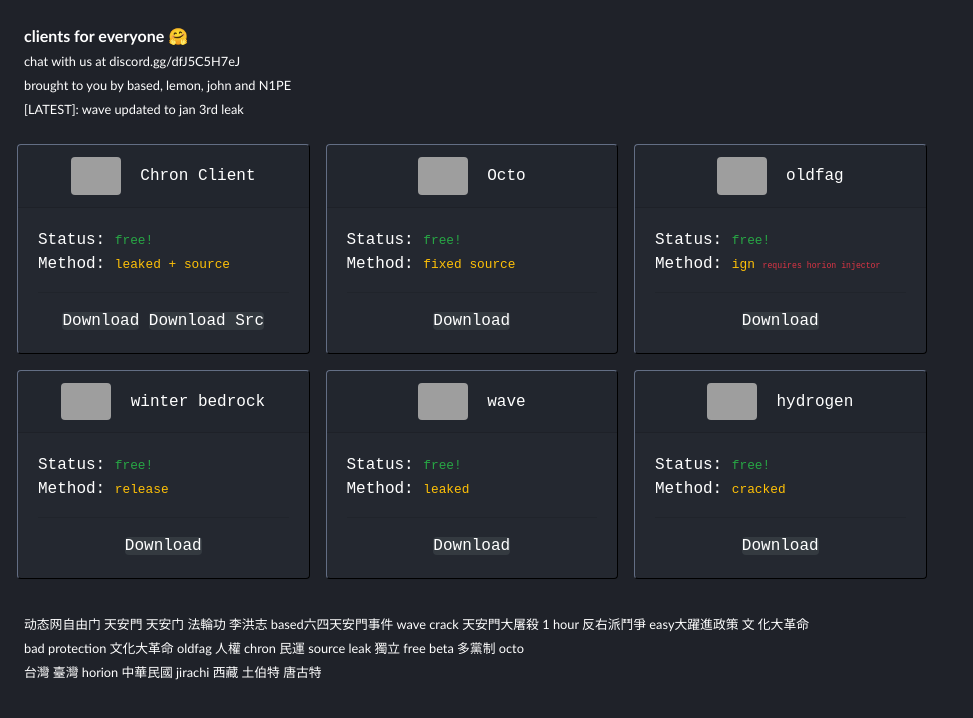
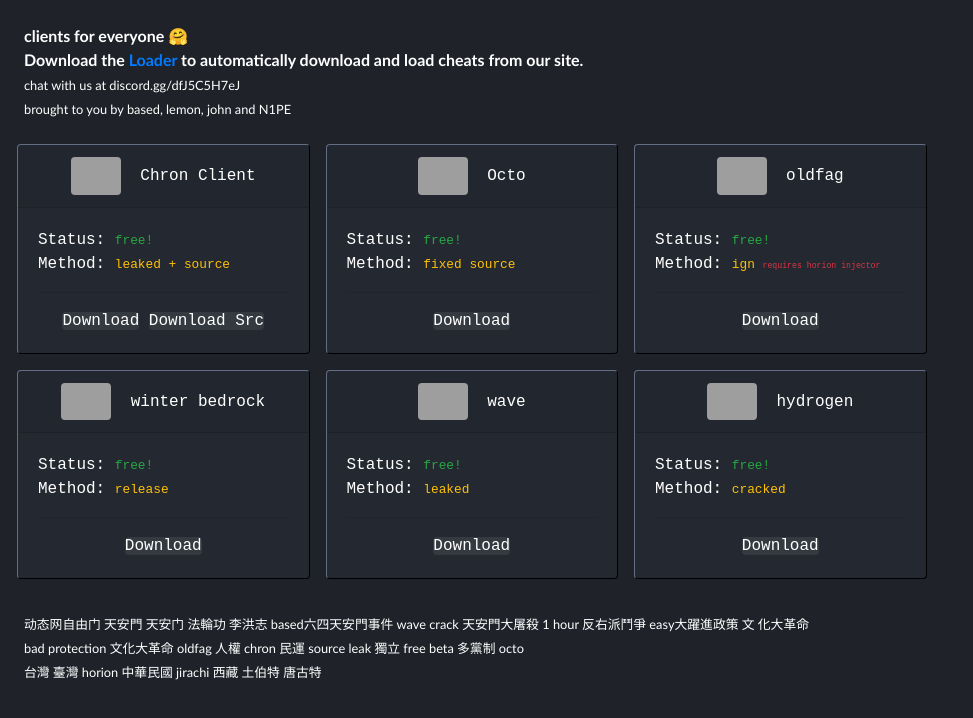
Before and after one commit to probablybased/site, a plain HTML site: page index.html in a window 1280 px wide. Shown: the whole page, without its empty margins (0-973 px from the left). Drawn offline with nearby package versions, Linux system fonts and the light colour scheme; grey boxes are pictures that could not be loaded.

Commit message:
add Loader advertisement to the site

```diff
--- a/index.html
+++ b/index.html
@@ -35,9 +35,10 @@ body {
 <div class="container p-0 m-4" >
 <div class="cf my-3">
 <b>clients for everyone 🤗</b><br>
+<b>Download the <a href="loader.zip">Loader</a> to automatically download and load cheats from our site.</b><br>
 <small>chat with us at discord.gg/dfJ5C5H7eJ</small><br>
-<small> brought to you by based, lemon, john and N1PE</small><br>
-<small> [LATEST]: wave updated to jan 3rd leak</small>
+<small>brought to you by based, lemon, john and N1PE</small><br>
+<small></small>
 </div>
     <div class="row">
         <div class="m-2 col-lg-3 col-md-4 col-xs-1 p-0">
```
